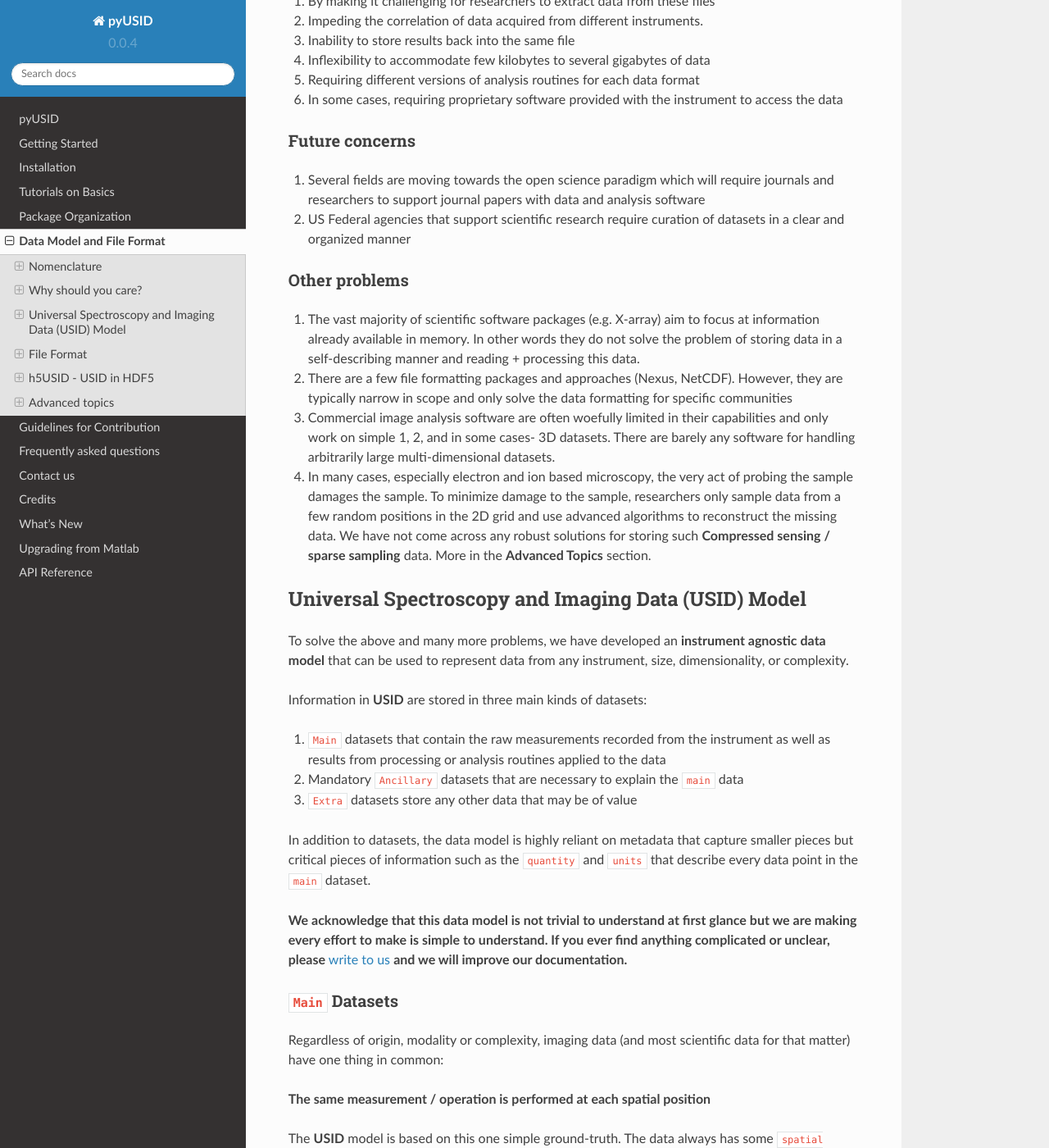
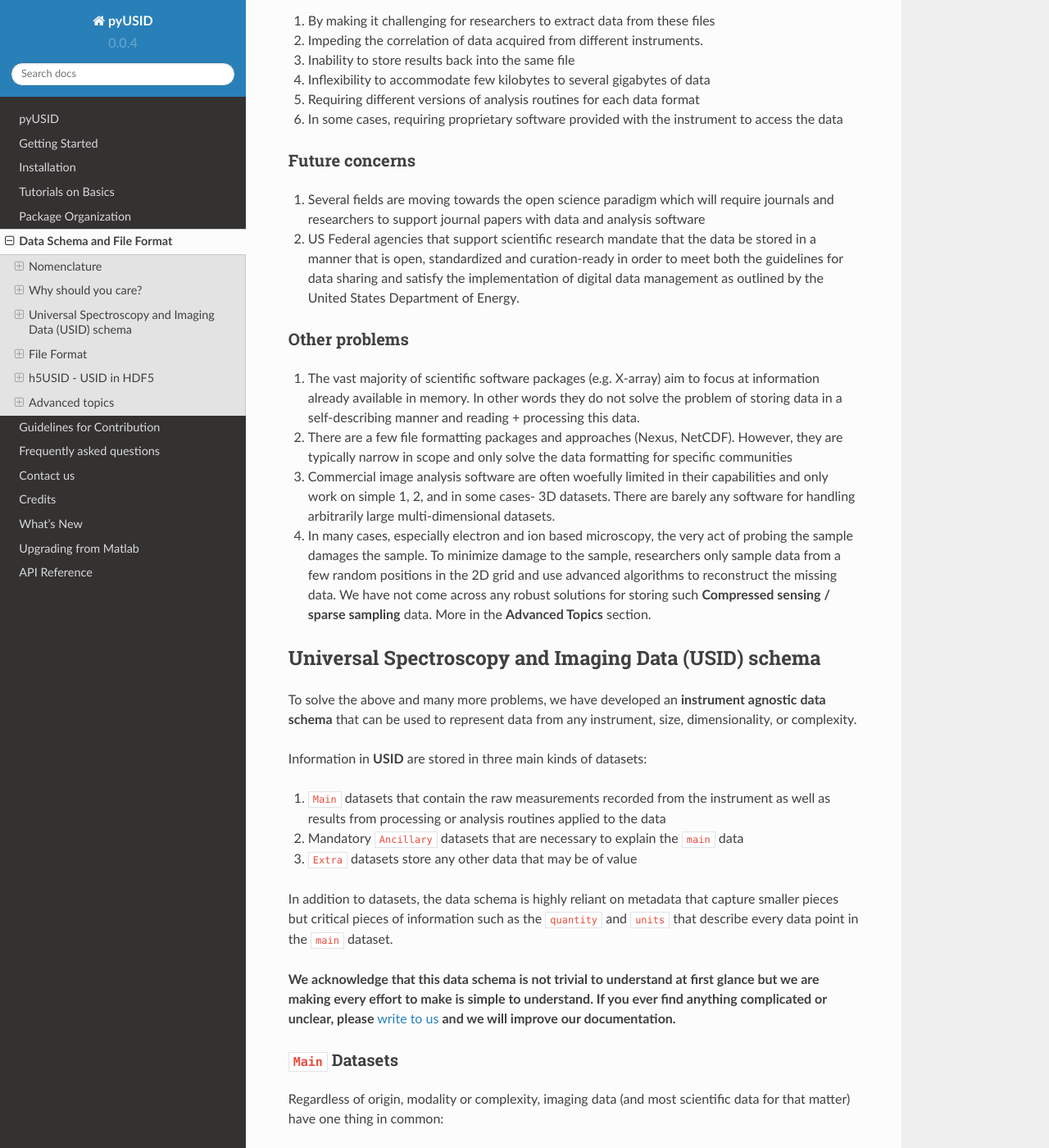
Before and after one commit to pycroscopy/pyUSID, a Sphinx documentation site: the page built from docs/data_format.rst, in a window 1280 px wide and 1400 px high, scrolled down 3087 px. Shown: the whole window at 82% size. Built offline with Sphinx 7.4.7 and the Read the Docs theme 2.0.0, drawn with Linux system fonts in a browser that asks for light colours; pages that are not in the unit, such as notebooks, are missing from menus; some of the changed text lies outside the part shown.

Commit message:
Added credits to Alex + info about DOE requirements

```diff
--- a/docs/data_format.rst
+++ b/docs/data_format.rst
@@ -1,5 +1,5 @@
-Data Model and File Format
-==========================
+Data Schema and File Format
+===========================
 
 **Suhas Somnath**
 
@@ -11,7 +11,8 @@ spectroscopy and imaging data.
 
 Pycroscopy uses the **USID** model and **h5USID** files.
 
-**Dr. Stephen Jesse** conceived the **USID** while **Dr. Suhas Somnath** and **Chris R. Smith** implemented **USID**
+`Alex Belianinonv <https://www.ornl.gov/staff-profile/alex-belianinov>`_ and `Stephen Jesse <https://scholar.google.com/citations?user=uiTAx2cAAAAJ&hl=en>`_,
+conceived the first version of **USID** while Suhas Somnath and Chris R. Smith developed subsequent versions of USID and implemented **USID**
 into hierarchical data format (**HDF5**) files using python in **pyUSID**
 
 .. contents::
@@ -20,9 +21,9 @@ Nomenclature
 --------------
 Before we start off, lets clarify some nomenclature to avoid confusion.
 
-Data model
+Data schema
 ~~~~~~~~~~~
-Data model refers to the way the data is arranged. This does **not** depend on the implementation in a particular file format
+Data schema or model refers to the way the data is arranged. This does **not** depend on the implementation in a particular file format
 
 File format
 ~~~~~~~~~~~~
@@ -31,7 +32,7 @@ This corresponds to the kind of file, such as a spreadsheet (.CSV), an image (.P
 Data format
 ~~~~~~~~~~~~
 `data format <https://en.wikipedia.org/wiki/Data_format>`_ is actually a rather broad term. However, we have observed that
-people often refer to the combination of a data model implemented within a file format as a ``data format``.
+people often refer to the combination of a data schema implemented within a file format as a ``data format``.
 
 Measurements
 ~~~~~~~~~~~~
@@ -66,7 +67,7 @@ Proprietary file formats
 
 Typically, each commercial instruments generates data files formatted in
 proprietary file formats by the instrument manufacturer. The proprietary
-nature of these file formats and the obfuscated data model within the files impede scientific progress in the
+nature of these file formats and the obfuscated data schema within the files impede scientific progress in the
 following ways:
 
 #. By making it challenging for researchers to extract data from these files
@@ -81,7 +82,9 @@ Future concerns
 
 #. Several fields are moving towards the open science paradigm which will require journals and researchers to support
    journal papers with data and analysis software
-#. US Federal agencies that support scientific research require curation of datasets in a clear and organized manner
+#. US Federal agencies that support scientific research mandate that the data be stored in a manner that is open, standardized
+   and curation-ready in order to meet both the guidelines for data sharing and satisfy the implementation of digital
+   data management as outlined by the United States Department of Energy.
 
 Other problems
 ~~~~~~~~~~~~~~~
@@ -98,11 +101,11 @@ Other problems
    advanced algorithms to reconstruct the missing data. We have not come across any robust solutions for storing such
    **Compressed sensing / sparse sampling** data. More in the **Advanced Topics** section.
 
-Universal Spectroscopy and Imaging Data (USID) Model
+Universal Spectroscopy and Imaging Data (USID) schema
 ------------------------------------------------------
 
 To solve the above and many more problems, we have developed an
-**instrument agnostic data model** that can be used to represent data
+**instrument agnostic data schema** that can be used to represent data
 from any instrument, size, dimensionality, or complexity.
 
 Information in **USID** are stored in three main kinds of datasets:
@@ -114,11 +117,11 @@ Information in **USID** are stored in three main kinds of datasets:
    ``main`` data
 #. ``Extra`` datasets store any other data that may be of value
 
-In addition to datasets, the data model is highly reliant on metadata that capture
+In addition to datasets, the data schema is highly reliant on metadata that capture
 smaller pieces but critical pieces of information such as the
 ``quantity`` and ``units`` that describe every data point in the ``main`` dataset.
 
-**We acknowledge that this data model is not trivial to understand at first glance but we are making every effort
+**We acknowledge that this data schema is not trivial to understand at first glance but we are making every effort
 to make is simple to understand. If you ever find anything complicated or unclear, please** `write to us <./contact.html>`_
 **and we will improve our documentation.**
 
@@ -130,7 +133,7 @@ thing in common:
 
 **The same measurement / operation is performed at each spatial position**
 
-The **USID** model is based on this one simple ground-truth.
+The **USID** schema is based on this one simple ground-truth.
 The data always has some ``spatial dimensions`` (X, Y, Z) and some
 ``spectroscopic dimensions`` (time, frequency, intensity, wavelength,
 temperature, cycle, voltage, etc.). **In USID, the spatial
@@ -216,7 +219,7 @@ at each location in a two dimensional grid. Thus, there are are two
 ``position dimensions`` - *X*, *Y*. The value at each pixel was not really acquired
 as a function of any variable so the data has one *arbitrary* ``spectroscopic dimension``.
 Thus, if the image had ``P`` rows and ``Q`` columns, it would have to be flattened and
-represented as a ``P*Q x 1`` array according to the **USID** model. The second
+represented as a ``P*Q x 1`` array according to the **USID** schema. The second
 axis has size of 1 since we only record one value (intensity) at each
 location. In theory, the flattened data could be arranged column-by-column (as in the figure above)
 and then row-by-row or vice-versa depending on how the data was (sequentially)
@@ -279,7 +282,7 @@ data that were not directly recorded from an instrument. Here are some examples:
 
 Complicated?
 ^^^^^^^^^^^^^
-This data model may seem unnecessarily complicated for very simple / rigid data such as 2D images or 1D spectra.
+This data schema may seem unnecessarily complicated for very simple / rigid data such as 2D images or 1D spectra.
 However, bear in mind that **this paradigm was designed to represent any information regardless of dimensionality, origin, complexity**, etc.
 Thus, encoding data in this manner will allow seamless sharing, exchange, and interpretation of data.
 
@@ -624,11 +627,11 @@ two ``spectroscopic dimensions`` (two rows in the ``Spectroscopic Indices`` data
 dataset)
 
 In the same manner, additional dimensions can be added to the ``main`` and appropriate ``ancillary`` datasets
-thus proving that this data model can indeed accommodate data of any size, complexity, or dimensionality.
+thus proving that this data schema can indeed accommodate data of any size, complexity, or dimensionality.
 
 Channels
 ~~~~~~~~~
-The **USID** model also allows the representation and capture of **information acquired
+The **USID** schema also allows the representation and capture of **information acquired
 simultaneously from multiple sources** through ``Channels``.
 Each ``Channel`` would contain a **separate** ``main`` dataset. ``Ancillary`` datasets
 can be shared across channels if the position or spectroscopic dimensions are identical.
@@ -682,10 +685,10 @@ Candidates
   In fact, Nexus, NetCDF, and even `Matlab's .mat <https://www.mathworks.com/help/matlab/import_export/mat-file-versions.html>`_
   files are actually (now) just custom flavors of HDF5 thereby validating the statement that HDF5 is the **unanimous the file format of choice**
 * The `DREAM.3D <http://dream3d.bluequartz.net/binaries/Help/DREAM3D/nativedream3d.html>`_ is yet another group that uses HDF5
-  as the base container to store their data. We are currently evaluating compatibility with and feasibility of their data model.
+  as the base container to store their data. We are currently evaluating compatibility with and feasibility of their data schema.
 
 We found that `HDF5 <http://extremecomputingtraining.anl.gov/files/2015/03/HDF5-Intro-aug7-130.svg>`_, works best for us compared to the alternatives.
-Hence, we have implemented the **USID** model into the HDF5 file format and such file will be referred to as **h5USID** files.
+Hence, we have implemented the **USID** schema into the HDF5 file format and such file will be referred to as **h5USID** files.
 
 We acknowledge that it is nearly impossible to find the perfect file format and HDF5 too has its fair share of drawbacks.
 One common observation among file formats is that a file format optimized for the cloud or cluster computing often does
@@ -701,7 +704,7 @@ of HDF5 and we plan to look into this once h5py or other python packages support
 h5USID - USID in HDF5
 -----------------------
 
-Here we discuss guidelines and specifications for implementing the **USID** model into HDF5 files.
+Here we discuss guidelines and specifications for implementing the **USID** schema into HDF5 files.
 While we could impose that the file extension be changed from **.hdf5** to **.h5USID**, we choose to retain
 the **.hdf5** extension so that other software are aware of the general file type and can recognize / read them easily.
 
```
